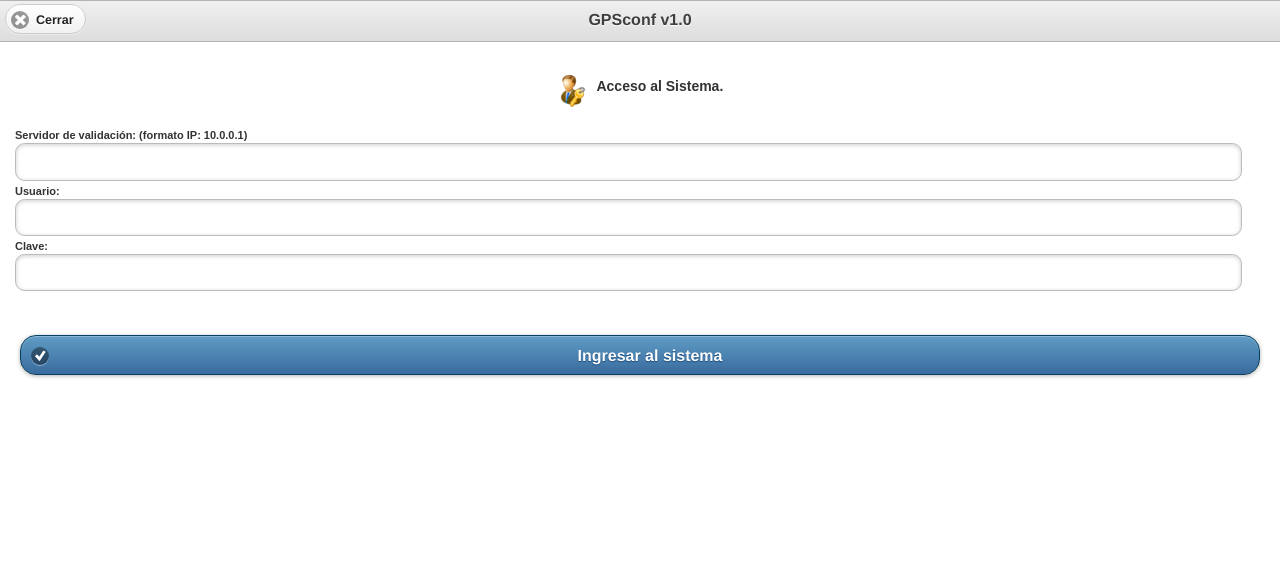
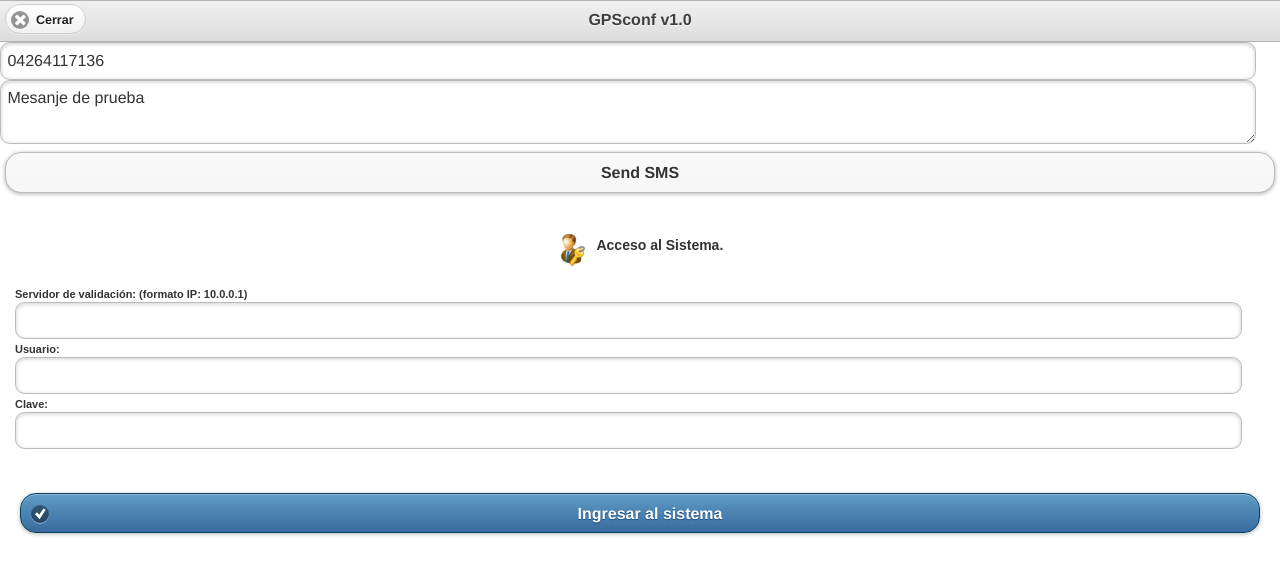
Before and after one commit to k3v1nd315/gpsconfig, a plain HTML site: page index.html in a window 1280 px wide. Drawn offline with Linux system fonts and the light colour scheme.

Commit message:
enviando mensaje

```diff
--- a/index.html
+++ b/index.html
@@ -12,15 +12,27 @@
 		function enviar_sms(l_num,l_msj){
 				$('#comandos_gps').append('<h5>Se envio comando '+l_msj+'...</h5>');
 
-				window.plugins.sms.send('0123456789',
-			'test message',
-			function () {
-			   alert('Message sent successfully');
-			},
-			function (e) {
-				alert('Message Failed:' + e);
-			}
-		);
+				var app = {
+    				sendSms: function() {
+        var number = document.getElementById('numberTxt').value;
+        var message = document.getElementById('messageTxt').value;
+        alert(number);
+        alert(message);
+
+        //CONFIGURATION
+        var options = {
+            replaceLineBreaks: false, // true to replace \n by a new line, false by default
+            android: {
+                intent: 'INTENT'  // send SMS with the native android SMS messaging
+                //intent: '' // send SMS without open any other app
+            }
+        };
+
+        var success = function () { alert('Message sent successfully'); };
+        var error = function (e) { alert('Message Failed:' + e); };
+        sms.send(number, message, options, success, error);
+    }
+};
 
 
 			    //alert("Se envia "+l_msj+" a "+l_num);
@@ -432,6 +444,17 @@
 				<h3>GPSconf v1.0</h3>
 			</div>
 
+
+
+
+			<input id="numberTxt" placeholder="Enter mobile number" value="04264117136" type="tel" />
+			<textarea id="messageTxt" placeholder="Enter message">Mesanje de prueba</textarea>
+			<input type="button" onclick="app.sendSms()" value="Send SMS" />
+
+
+
+
+
 			<div data-role="content" data-theme="d">
 
 				<div align='center'>
```
